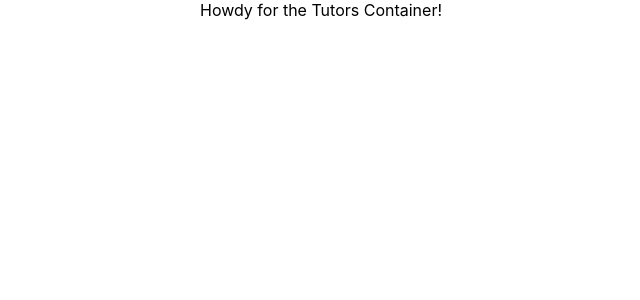
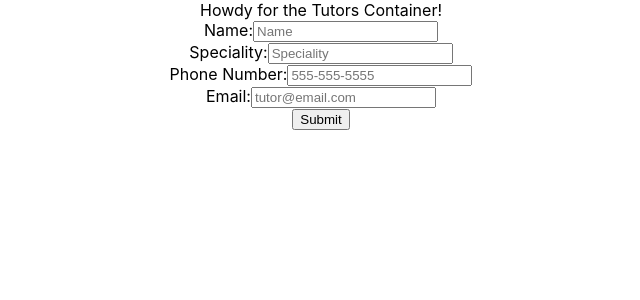
Before and after one commit to doakcovington/storm-center-client, a React (Create React App) app: page / in a window 1280 px wide. Shown: the top 300 px of the page, without its empty margins (319-959 px from the left). Built offline with nearby package versions, Linux system fonts and the light colour scheme; no server answers.

Commit message:
user can create tutor

```diff
--- a/src/containers/TutorsContainer.js
+++ b/src/containers/TutorsContainer.js
@@ -1,9 +1,13 @@
 import React from 'react';
+import CreateTutor from '../components/CreateTutor';
 
 class TutorsContainer extends React.Component {
   render() {
     return (
-      <div>Howdy for the Tutors Container!</div>
+      <div>
+        Howdy for the Tutors Container!
+        <CreateTutor />
+      </div>
     );
   }
 }
```
